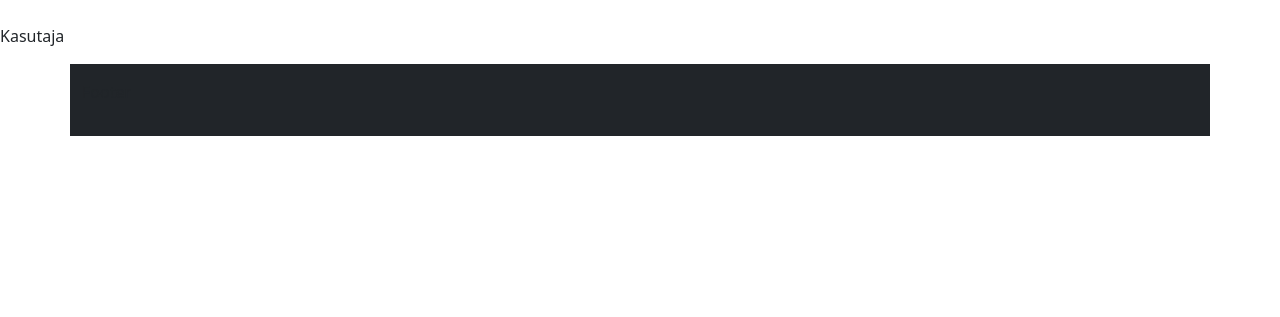
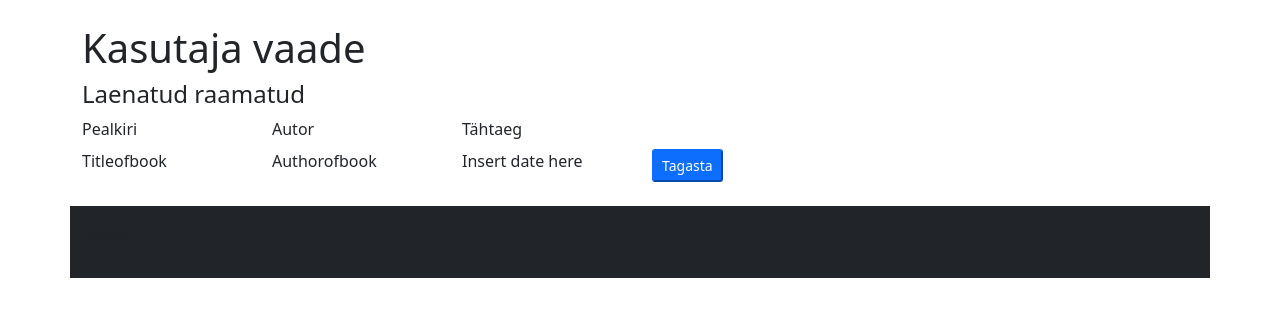
Before and after one commit to KoppelSiim/library, a PHP site: page /?page=user in a window 1280 px wide. Shown: the part 80-397 px from the top of the page. Run offline with PHP 8.4, Linux system fonts and the light colour scheme.

Commit message:
User view, booklist, return button

```diff
--- a/user.php
+++ b/user.php
@@ -1 +1,37 @@
-<p>Kasutaja</p>
+<!--Kasutaja vaade --->
+<div class="container">
+    <h1>Kasutaja vaade</h1>
+    <h4>Laenatud raamatud</h4>
+
+    <div class="row">
+        <div class="col-2 mb-2">
+            <label for="bookTitle" class="">Pealkiri</label>
+        </div>
+        <div class="col-2 mb-2">
+            <label for="bookAuthor" class="">Autor</label>
+        </div>
+        <div class="col-2 mb-2">
+            <label for="deadLine" class="">Tähtaeg</label>
+        </div>
+    </div>
+
+     <!-- Siia tuleb hakata fetchima raamatuid -->
+    <div class="row">
+        <div class="col-2">
+            <p id="bookTitle">Titleofbook</p>
+        </div>
+        <div class="col-2">
+            <p id="bookAuthor">Authorofbook</p>
+        </div>
+        <div class="col-2">
+            <p id="deadLine">Insert date here</p>
+        </div>
+        <div class="col-2">
+            <form method="POST" action="">
+                <!-- id tagastamiseks saadame hiljem siit -->
+                <button type="submit" name="deleteBook" value = "$id" class="btn-sm btn-primary mb-4">Tagasta</button>
+            </form>
+        </div>
+    </div>
+
+</div>
```
